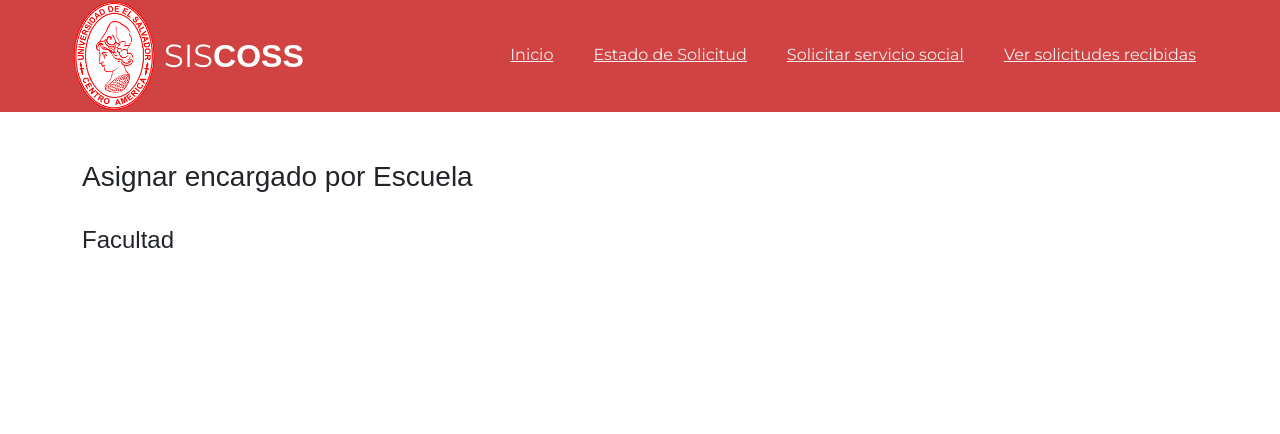
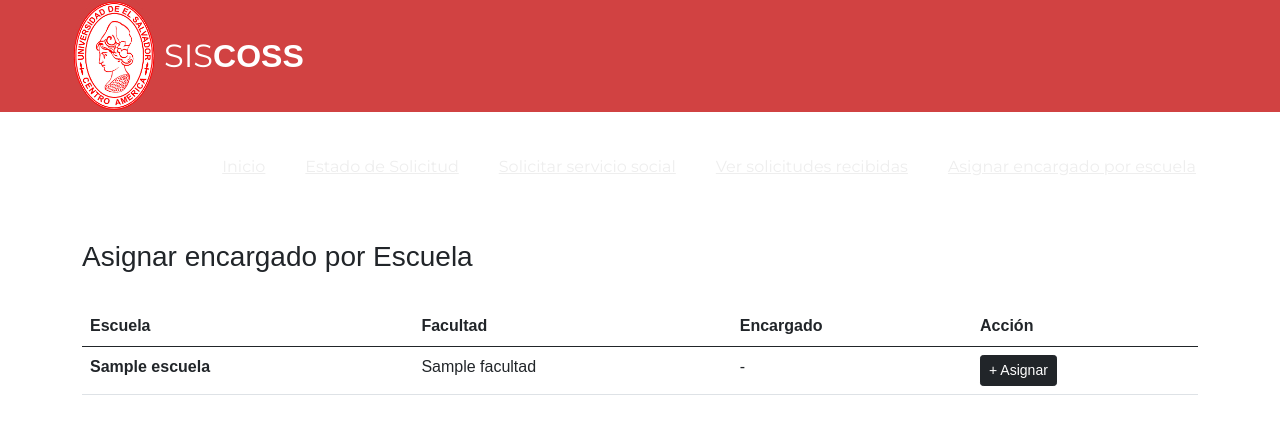
Before and after one commit to CLLKoZ/SISCOSS, a Django app: template SISCOSS/templates/SISCOSS/asignar_encargado_escuela.html in a window 1280 px wide. Shown: the top 434 px of the page. Run offline with Django 3.2, Linux system fonts and the light colour scheme; the template is opened without the code that fills it: values that come from a table or form of the project are taken from there, others are empty; tables that the repository leaves empty hold one stand-in row (values such as "Sample post"); parts of the project's set-up code (start-up, migrations or seed data) failed here and were passed over; some libraries are stand-ins or nearby versions.

Commit message:
Modificaciones estado de solicitud y asignar encargado

```diff
--- a/SISCOSS/templates/SISCOSS/asignar_encargado_escuela.html
+++ b/SISCOSS/templates/SISCOSS/asignar_encargado_escuela.html
@@ -10,7 +10,36 @@
 
       <h3>Asignar encargado por Escuela</h3></br>
 
-      <h4>Facultad</h4></br>
+      <div>
+        <table class="table py-5">
+          <thead class="thead-dark">
+            <tr>
+              <th scope="col">Escuela</th>
+              <th scope="col">Facultad</th>
+              <th scope="col">Encargado</th>
+              <th scope="col"> Acción</th>
+            </tr>
+          </thead>
+          <tbody>
+            {% if object_list %}
+            {% for escuela in object_list %}
+            <tr>
+              <th>{{ escuela.nombre_escuela }}</th>
+              <td>{{ escuela.facultad_escuela.nombre_facu }}</td>
+              <td>-</td>
+              <td><a type="button" class="btn btn-dark btn-sm btn-primary" href="">+ Asignar</a></td>
+            </tr>
+            {% endfor %}
+
+            {% else %}
+            <div class="alert alert-danger" role="alert">
+              No hay registros de escuela para mostrar
+            </div>
+
+            {% endif %}
+          </tbody>
+        </table>
+      </div>
 
     </div>
 </body>
--- a/SISCOSS/templates/SISCOSS/base.html
+++ b/SISCOSS/templates/SISCOSS/base.html
@@ -23,6 +23,7 @@
           <a href="{% url 'EstadoSolicitud' %}"><li>Estado de Solicitud</li></a>
           <a href="{% url 'Solicitud' %}"><li>Solicitar servicio social</li></a>
           <a href="{% url 'SolicitudesRecibidas' %}"><li>Ver solicitudes recibidas</li></a>
+		  <a href="{% url 'AsignarEncargadoEscuela' %}"><li>Asignar encargado por escuela</li></a>
         </ul>
 	</div>
 </header>
--- a/SISCOSS/urls.py
+++ b/SISCOSS/urls.py
@@ -4,8 +4,8 @@
 urlpatterns = [
     path('', views.index, name="Inicio"),
     path('ver_estado_solicitud/', views.ver_estado_solicitud.as_view(), name="EstadoSolicitud"),
-    path('asignar_encargado_escuela/', views.asignar_encargado_escuela, name="AsignarEncargadoEscuela"),
+    path('asignar_encargado_escuela/', views.asignar_encargado_escuela.as_view(), name="AsignarEncargadoEscuela"),
     path('solicitud/', views.SolicitudCrear.as_view(), name = "Solicitud"),
-    path('ver_solicitudes_recibidas', views.ver_estado_solicitud.as_view() name="SolicitudesRecibidas"),
-    path('evaluar_solicitud', name="Evaluar")
+    path('ver_solicitudes_recibidas/', views.ver_solicitudes_recibidas.as_view(), name="SolicitudesRecibidas"),
+    #path('evaluar_solicitud/', name="Evaluar"),
 ]
```
Also changed, not shown: SISCOSS/templates/SISCOSS/ver_estado_solicitud.html (+7 -4 lines), SISCOSS/templates/SISCOSS/ver_solicitudes_recibidas.html (+14 -4 lines), SISCOSS/views.py (+4 -5 lines).
